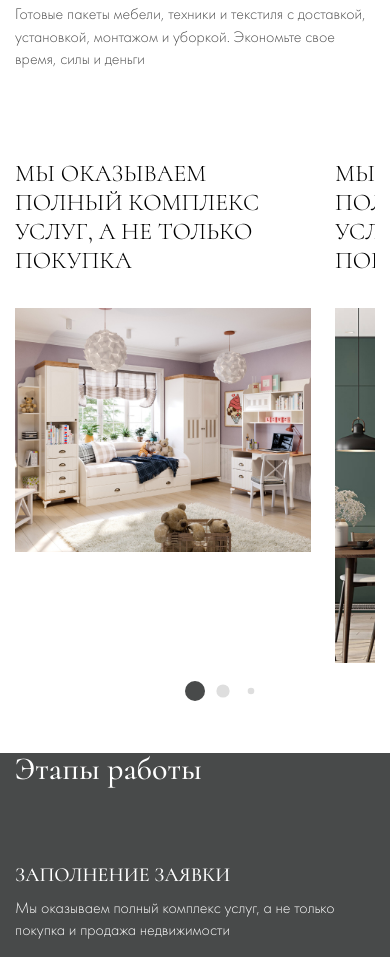
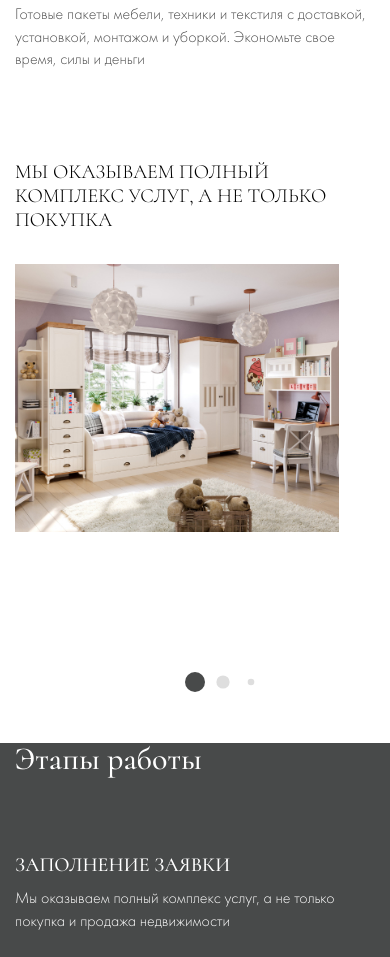
Before and after one commit to StanislavSlobodenyuk/thirdPractice, a plain HTML site: page index.html in a window 390 px wide. Shown: the part 7382-8339 px from the top of the page. Drawn offline with nearby package versions, Linux system fonts and the light colour scheme.

Commit message:
маленькі доробітки

```diff
--- a/js/slider.js
+++ b/js/slider.js
@@ -65,21 +65,21 @@ new Swiper('.swiper-howDoWeWork',{
     },
     // кількість слайдів для показу читатти там відключення функціоналу якщо слайдів менше чим порібно
     watchOverflow: true,
-
+    spaceBetween: 40,
    // швидкість перемикання слайдів
    speed: 2000,
 
    breakpoints: {
     320: {
-        slidesPerView: 1.2,
         spaceBetween: 24,
     },
     500.98:{
         spaceBetween: 0,
+        slidesPerView: 1.2,
     },
     767: {
         slidesPerView: 2.2,
-        spaceBetween: 40,
+
     },
     992: {
         slidesPerView: 3.2,
--- a/scss/style.scss
+++ b/scss/style.scss
@@ -767,9 +767,6 @@ body._lock{
 .howDoWeWork {
     margin: 120px 0;
 }
-.howDoWeWork__container{
-
-}
 .howDoWeWork__header {
     margin-bottom: 180px;
 }
@@ -822,14 +819,18 @@ body._lock{
     .swiper-howDoWeWork__text {
         font-size: 24px;
     }
-   @media (min-width: 500.98px) {
-        .swiper-howDoWeWork__image img {
-            max-width: 50%;
-        }
-        .swiper-howDoWeWork__text {
-            max-width: 90%;
-        }
-   }
+    .swiper-howDoWeWork__text {
+        max-width: 95%;
+    }
+}
+@media (max-width: 550.98px) {
+    .swiper-howDoWeWork__image img {
+        max-width: 90%;
+    }
+    .swiper-howDoWeWork__text {
+        max-width: 100%;
+        font-size: 20px;
+    }
 }
 //========================================\\
 
```
Also changed, not shown: css/style.css.
